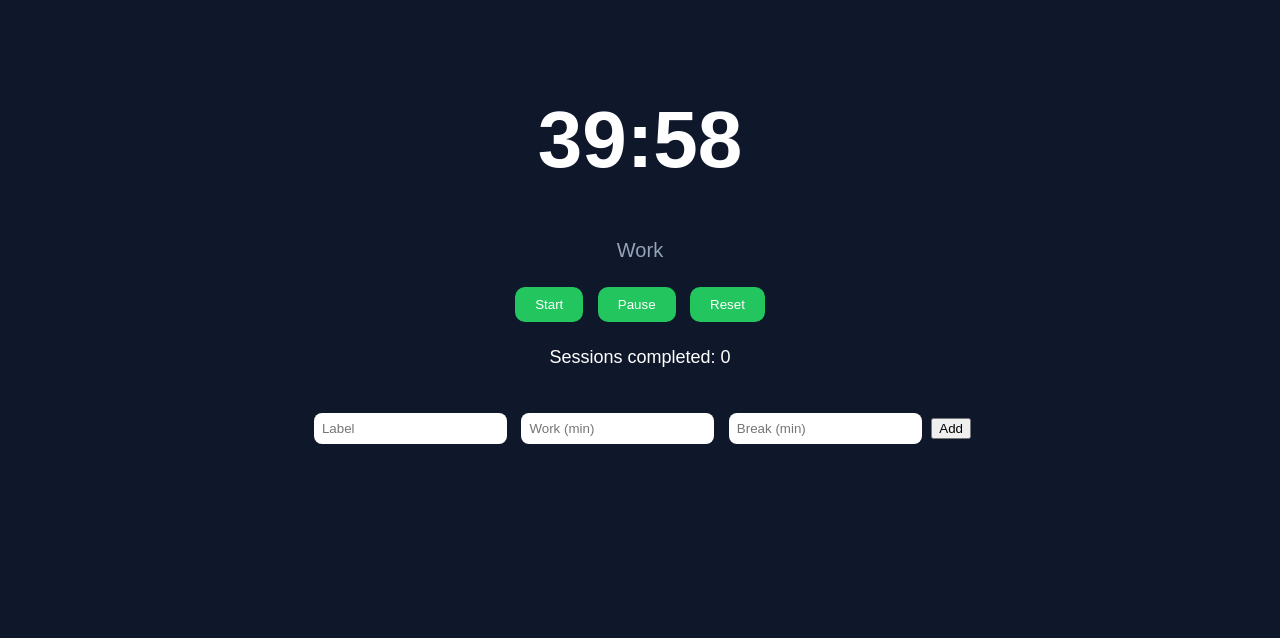
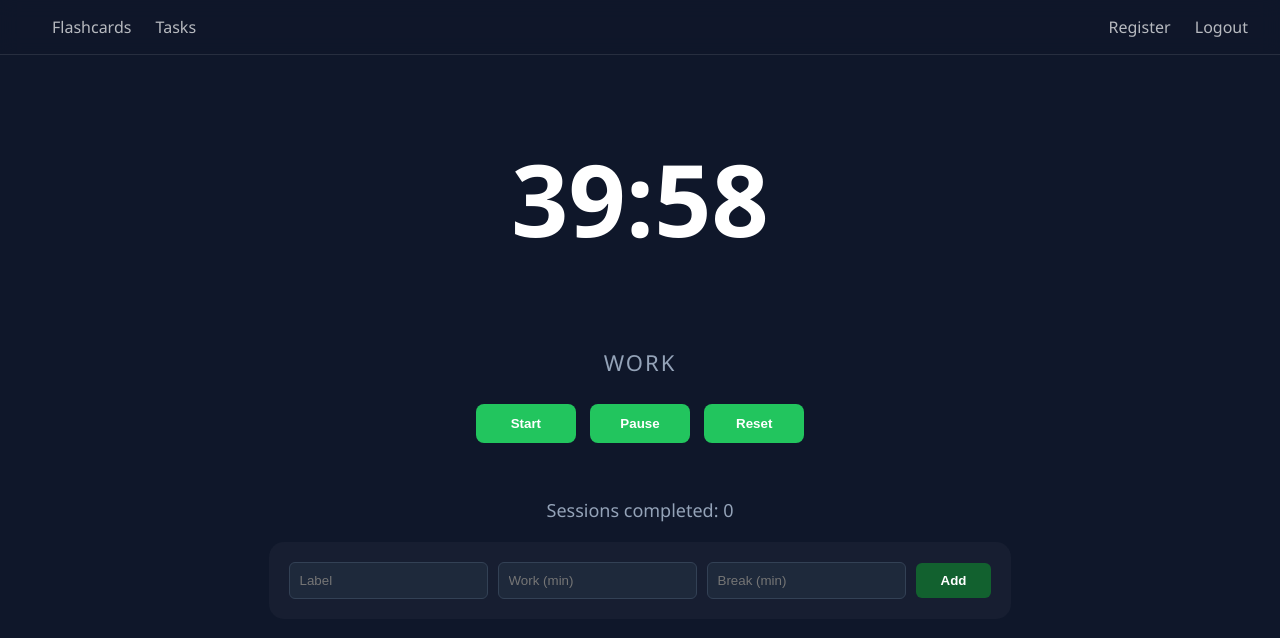
Before and after one commit to B0zh0o/BrainGrow, a website: page frontend/html/pomodoro.html in a window 1280 px wide. Both pictures are taken after a click on the button "Start". Drawn offline with Linux system fonts and the light colour scheme; no server answers.

Commit message:
Almost fully done pomodoro timer - may require very little changes

```diff
--- a/frontend/css/pomodoro.css
+++ b/frontend/css/pomodoro.css
@@ -1,76 +1,193 @@
 body {
-    font-family: Arial;
+font-family: 'Segoe UI', Tahoma, Geneva, Verdana, sans-serif;
 background: #0f172a;
 color: white;
 margin: 0;
+display: flex;
+flex-direction: column;
+align-items: center;
 }
 
+/* Навигационна лента */
+.navbar {
+display: flex;
+justify-content: space-between;
+padding: 1rem 2rem;
+background: rgba(15, 23, 42, 0.8);
+backdrop-filter: blur(10px);
+position: fixed;
+top: 0;
+width: 100%;
+box-sizing: border-box;
+z-index: 1000;
+border-bottom: 1px solid rgba(255, 255, 255, 0.1);
+}
+
+.navbar a {
+color: white;
+text-decoration: none;
+margin-left: 20px;
+font-weight: 500;
+opacity: 0.7;
+transition: 0.3s;
+}
+
+.navbar a:hover {
+opacity: 1;
+color: #4ade80;
+}
+
+/* Основен контейнер */
 .pomodoro-container {
 display: flex;
 flex-direction: column;
 align-items: center;
-    padding: 40px;
+padding-top: 120px; /* Място за набара */
+width: 100%;
+max-width: 800px;
 }
 
+/* Таймер секция */
 .timer {
 text-align: center;
+margin-bottom: 30px;
 }
 
 #time {
-    font-size: 80px;
+font-size: 100px;
+font-weight: bold;
+margin: 10px 0;
+}
+
+#statusMessage {
+font-size: 1.8rem;
+font-weight: bold;
+color: #cbd5e1;
+margin-bottom: 5px;
+min-height: 2.2rem; /* Пази мястото дори когато текстът е празен */
 }
 
 #mode {
-    font-size: 20px;
+font-size: 22px;
+color: #94a3b8;
+text-transform: uppercase;
+letter-spacing: 2px;
+}
+
+/* Контролни бутони (Start, Pause, Reset) */
+.controls button {
+    margin: 5px;
+    padding: 12px 25px;
+    border-radius: 8px;
+    border: none;
+    background: #22c55e;
+    color: white;
+    font-weight: bold;
+    cursor: pointer;
+    transition: 0.2s;
+    min-width: 100px;
+}
+
+    .controls button:hover {
+        transform: translateY(-2px);
+        filter: brightness(1.1);
+        background: #16a34a;
+    }
+
+/* Сесии */
+.session-counter {
+margin: 20px;
+font-size: 18px;
 color: #94a3b8;
 }
 
-.controls button {
-    margin: 5px;
-    padding: 10px 20px;
-    border-radius: 10px;
-    border: none;
-    background: #22c55e;
-    color: white;
-}
-
-.session-counter {
-    margin: 20px;
-    font-size: 18px;
-}
-
+/* Форма за добавяне */
 .add-setting {
-    margin: 20px;
+background: rgba(255, 255, 255, 0.03);
+padding: 20px;
+border-radius: 15px;
+margin-bottom: 30px;
+display: flex;
+gap: 10px;
+align-items: center;
 }
 
 .add-setting input {
-        padding: 8px;
-        margin: 5px;
-        border-radius: 8px;
-        border: none;
+padding: 10px;
+border-radius: 6px;
+border: 1px solid #334155;
+background: #1e293b;
+color: white;
+outline: none;
 }
 
+#addSetting {
+    background-color: #12612f;
+    color: white;
+    border: none;
+    padding: 10px 25px;
+    border-radius: 6px;
+    cursor: pointer;
+    font-weight: bold;
+    transition: 0.3s;
+}
+
+#addSetting:hover {
+background-color: #dc2626;
+transform: scale(1.05);
+}
+
+/* Списък с таймери (Stack) */
 .settings {
-    display: grid;
-    grid-template-columns: repeat(auto-fit, minmax(150px, 1fr));
-    gap: 15px;
-    width: 100%;
-    max-width: 600px;
+display: flex;
+flex-direction: column;
+gap: 12px;
+width: 100%; /* Заема цялата широчина на контейнера */
+max-width: 700px; /* Увеличих го малко за по-издължен вид */
+padding-bottom: 50px;
+align-items: stretch; /* Това кара кутиите да се разпънат докрай */
 }
 
 .setting-box {
+width: 100%; /* Важно е да е 100% */
 background: #1e293b;
-    padding: 15px;
+padding: 18px 25px;
 border-radius: 12px;
 display: flex;
 justify-content: space-between;
 align-items: center;
+border: 1px solid rgba(255, 255, 255, 0.05);
+box-sizing: border-box; /* Гарантира, че паддингът не чупи широчината */
 }
 
+
+.setting-box:hover {
+background: #2d3a4f;
+border-color: rgba(255, 255, 255, 0.2);
+}
+
+.setting-box span {
+font-size: 17px;
+font-weight: 500;
+}
+
+/* Бутон за изтриване (X) */
 .setting-box button {
-        background: red;
+background: #ef4444;
 border: none;
 color: white;
+width: 28px;
+height: 28px;
 border-radius: 6px;
 cursor: pointer;
+display: flex;
+align-items: center;
+justify-content: center;
+font-weight: bold;
+transition: 0.2s;
 }
+
+.setting-box button:hover {
+background: #b91c1c;
+transform: scale(1.1);
+}
--- a/frontend/html/pomodoro.html
+++ b/frontend/html/pomodoro.html
@@ -6,12 +6,23 @@
     <link rel="stylesheet" href="../css/pomodoro.css">
 </head>
 <body>
+    <nav class="navbar">
+        <div class="nav-links">
+            <a href="#">Flashcards</a>
+            <a href="#">Tasks</a>
+        </div>
+        <div class="user-controls">
+            <a href="#">Register</a>
+            <a href="#" class="logout">Logout</a>
+        </div>
+    </nav>
 
     <div class="pomodoro-container">
 
         <!-- TIMER -->
         <div class="timer">
             <h1 id="time">40:00</h1>
+            <h2 id="statusMessage">Get ready!</h2>
             <p id="mode">Work</p>
 
             <div class="controls">
--- a/frontend/js/pomodoroLogic.js
+++ b/frontend/js/pomodoroLogic.js
@@ -2,6 +2,7 @@ const settingsList = document.getElementById("settingsList");
 const timeDisplay = document.getElementById("time");
 const modeDisplay = document.getElementById("mode");
 const sessionCountDisplay = document.getElementById("sessionCount");
+const statusMessage = document.getElementById("statusMessage");
 
 let currentWork = 40;
 let currentBreak = 10;
@@ -10,55 +11,50 @@ let timer;
 let isRunning = false;
 let isWorkMode = true;
 
-const sound = new Audio("/sounds/notification.mp3");
+const sound = new Audio("../resources/sounds/notification.mp3");
+const API_URL = "http://localhost:3000";
 
 /* LOAD SETTINGS + USER */
 async function loadData() {
-    // SETTINGS
-    const res = await fetch("http://localhost:3000/pomodoros", {
+    try {
+        const res = await fetch(API_URL + "/pomodoros", {
             headers: { Authorization: "Bearer " + localStorage.getItem("token") }
         });
-
         const settings = await res.json();
         settingsList.innerHTML = "";
 
         settings.forEach(s => {
             const box = document.createElement("div");
             box.className = "setting-box";
-
             box.innerHTML = `
                 <span>${s.label} (${s.workTime}/${s.breakTime})</span>
                 <button data-id="${s.id}">X</button>
             `;
 
-        // SELECT
             box.onclick = (e) => {
                 if (e.target.tagName === "BUTTON") return;
-
                 currentWork = s.workTime;
                 currentBreak = s.breakTime;
                 resetTimer();
             };
 
-        // DELETE
-        box.querySelector("button").onclick = async () => {
-            await fetch("http://localhost:3000/pomodoros" + s.id, {
+            box.querySelector("button").onclick = async (e) => {
+                e.stopPropagation();
+                await fetch(API_URL + "/pomodoros/" + s.id, {
                     method: "DELETE",
                     headers: { Authorization: "Bearer " + localStorage.getItem("token") }
                 });
                 loadData();
             };
-
             settingsList.appendChild(box);
         });
 
-    // USER (session count)
-    const userRes = await fetch("/auth/me", {
-        headers: { Authorization: "Bearer " + localStorage.getItem("token") }
+        const userRes = await fetch(API_URL + "/auth/me", {
+            headers: { 'Authorization': `Bearer ${localStorage.getItem('token')}` }
         });
-
         const user = await userRes.json();
         sessionCountDisplay.textContent = user.totalSessions;
+    } catch (err) { console.error("Load error:", err); }
 }
 
 /* ADD PRESET */
@@ -67,7 +63,7 @@ document.getElementById("addSetting").onclick = async () => {
     const workTime = document.getElementById("workInput").value;
     const breakTime = document.getElementById("breakInput").value;
 
-    await fetch("http://localhost:3000/pomodoros", {
+    await fetch(API_URL + "/pomodoros", {
         method: "POST",
         headers: {
             "Content-Type": "application/json",
@@ -75,11 +71,10 @@ document.getElementById("addSetting").onclick = async () => {
         },
         body: JSON.stringify({ label, workTime, breakTime })
     });
-
     loadData();
 };
 
-/* TIMER */
+/* TIMER LOGIC */
 function updateDisplay() {
     const min = Math.floor(seconds / 60);
     const sec = seconds % 60;
@@ -88,24 +83,23 @@ function updateDisplay() {
 
 function switchMode() {
     sound.play();
-
     if (isWorkMode) {
         seconds = currentBreak * 60;
         modeDisplay.textContent = "Break";
+        statusMessage.textContent = "Take a break!";
     } else {
         seconds = currentWork * 60;
         modeDisplay.textContent = "Work";
+        statusMessage.textContent = "Time for work!";
     }
-
     isWorkMode = !isWorkMode;
 }
 
 async function completeSession() {
-    const res = await fetch("/pomodoros/complete", {
+    const res = await fetch(API_URL + "/pomodoros/complete", {
         method: "POST",
         headers: { Authorization: "Bearer " + localStorage.getItem("token") }
     });
-
     const data = await res.json();
     sessionCountDisplay.textContent = data.totalSessions;
 }
@@ -113,21 +107,23 @@ async function completeSession() {
 function startTimer() {
     if (isRunning) return;
     isRunning = true;
+    if (statusMessage) statusMessage.textContent = "";
+
+    updateDisplay();
 
     timer = setInterval(async () => {
+        // ТОВА БЕШЕ ПРОПУСНАТО:
         seconds--;
         updateDisplay();
 
         if (seconds <= 0) {
             clearInterval(timer);
             isRunning = false;
-
             if (isWorkMode) {
                 await completeSession();
             }
-
             switchMode();
-            startTimer(); // auto start next
+            updateDisplay();
         }
     }, 1000);
 }
@@ -142,6 +138,7 @@ function resetTimer() {
     isWorkMode = true;
     seconds = currentWork * 60;
     modeDisplay.textContent = "Work";
+    if (statusMessage) statusMessage.textContent = "Get ready!";
     updateDisplay();
 }
 
@@ -151,6 +148,5 @@ document.getElementById("pause").onclick = pauseTimer;
 document.getElementById("reset").onclick = resetTimer;
 
 /* INIT */
-localStorage.setItem("token", "eyJhbGciOiJIUzI1NiIsInR5cCI6IkpXVCJ9.eyJpZCI6MSwiaWF0IjoxNzc0MjQ2NTI3LCJleHAiOjE3NzY4Mzg1Mjd9.cNkvXoYEzKdXzEkYP1nY-Pz0Wmnui6F-rzkpGVrJ978");
 updateDisplay();
 loadData();
```
Also changed, not shown: backend/src/routes/UserRoutes.js (+14 -4 lines). Lines whose indentation alone changed are shown as unchanged.
